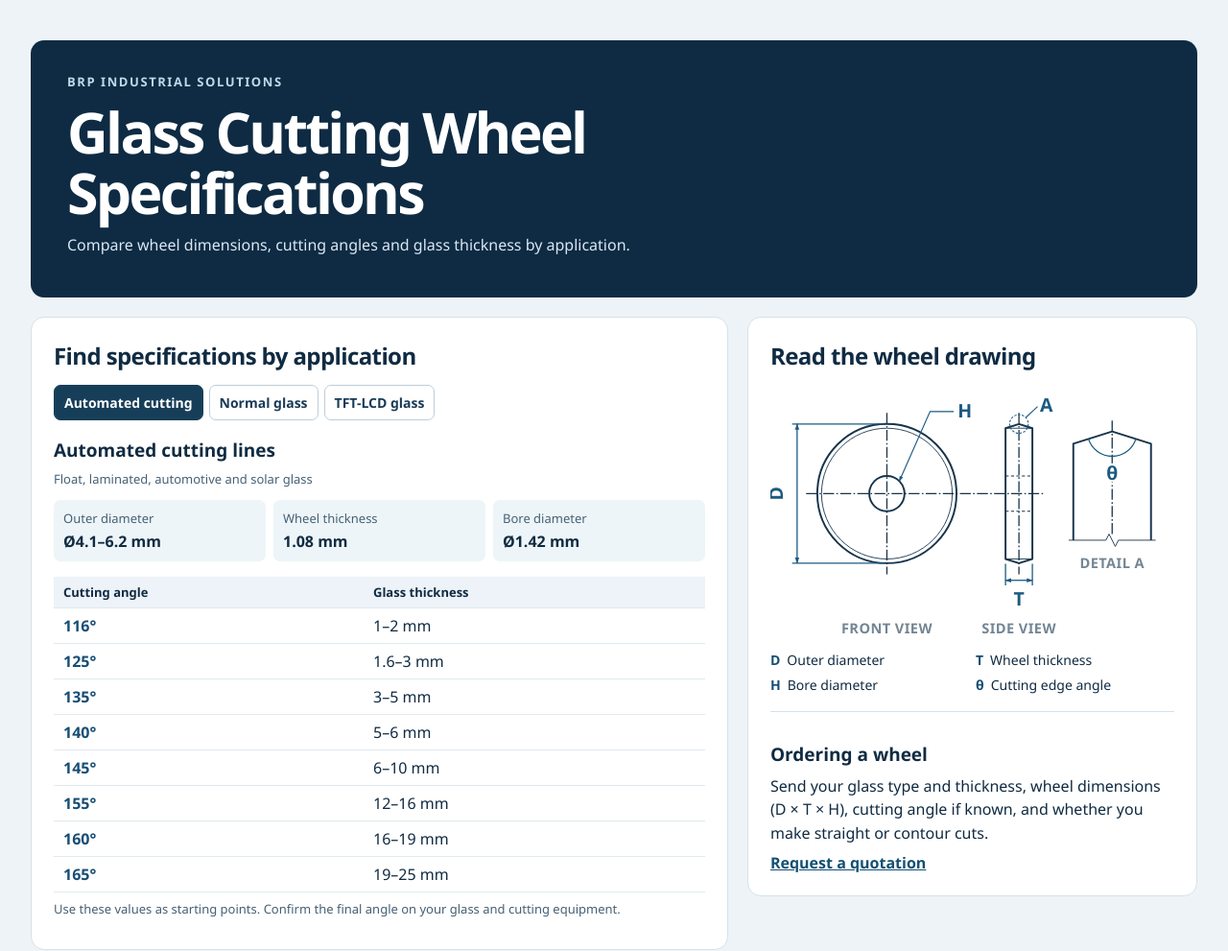
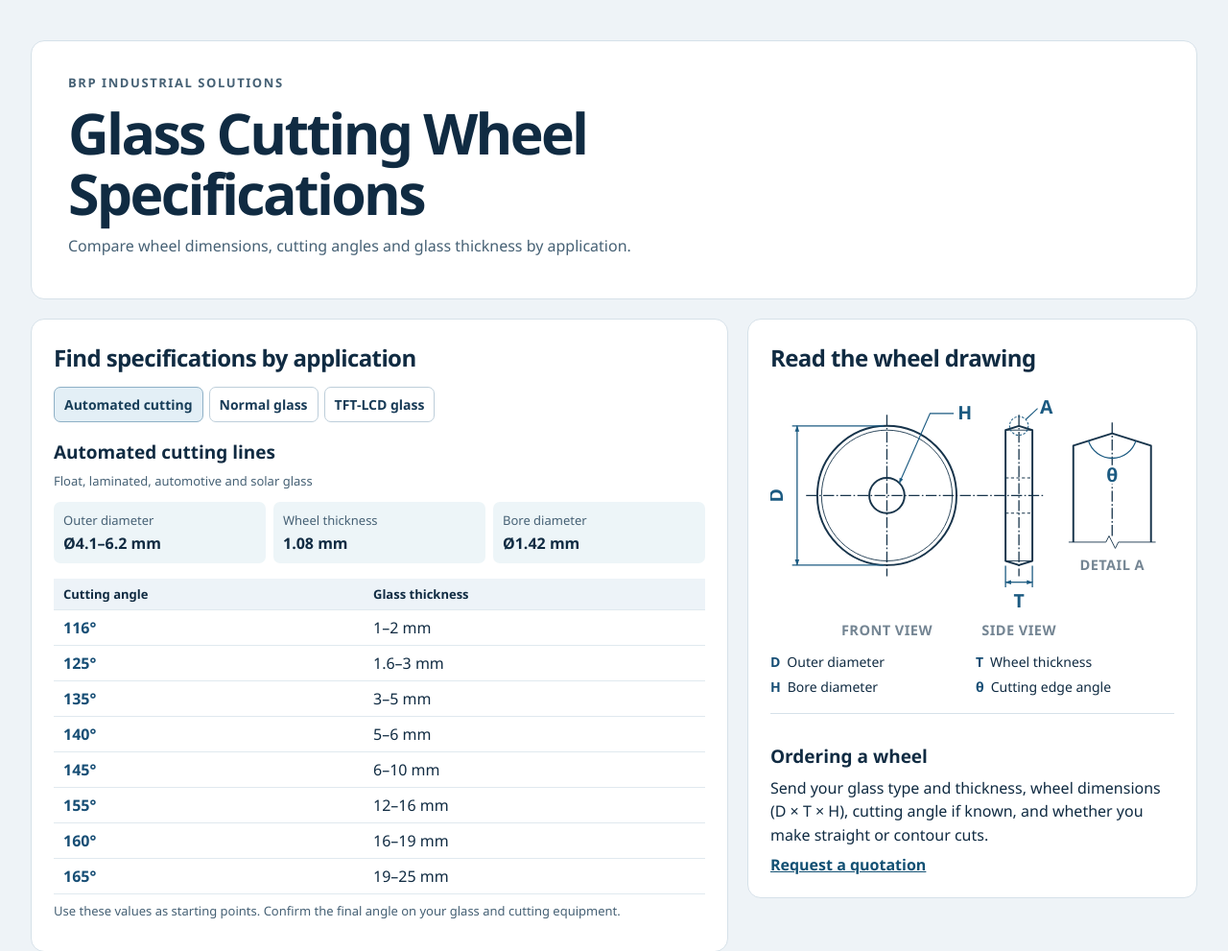
Before and after one commit to jkim408/brplimited, a plain HTML site: page assets/wheel-specifications.html in a window 1280 px wide. Shown: the top 991 px of the page at 96% size. Drawn offline with Linux system fonts and the light colour scheme.

Commit message:
Lighten the cutting wheel specifications background

```diff
--- a/assets/wheel-specifications.html
+++ b/assets/wheel-specifications.html
@@ -9,18 +9,18 @@
 :root{--color-text:#17344b;--color-accent-700:#1b5a81;--font-body:"Segoe UI",sans-serif;font-family:"Segoe UI",system-ui,sans-serif;color:#102b42;background:#eef3f7}
 body{margin:0}
 main{max-width:1280px;margin:auto;padding:42px 32px 55px}
-.hero{background:#0e2b43;color:white;padding:34px 38px;border-radius:14px}
-.brand{font-size:13px;color:#bcdbe8;font-weight:700;letter-spacing:.12em}
+.hero{background:#fff;color:#102b42;padding:34px 38px;border:1px solid #d6e1e9;border-radius:14px}
+.brand{font-size:13px;color:#466175;font-weight:700;letter-spacing:.12em}
 h1{font-size:clamp(32px,5vw,59px);letter-spacing:-.045em;line-height:1.06;margin:12px 0}
 p{line-height:1.53;margin:8px 0}
-.hero p{color:#dbe8f3}
+.hero p{color:#466175}
 h2{font-size:24px;letter-spacing:-.025em;margin:0 0 14px}
 h3{font-size:19px;margin:18px 0 8px}
 .layout{display:grid;grid-template-columns:minmax(0,1.55fr) minmax(0,1fr);align-items:start;gap:20px;margin-top:20px}
 .card{min-width:0;border:1px solid #d6e1e9;border-radius:14px;padding:23px;background:white}
 .selection{display:flex;flex-wrap:wrap;gap:6px}
 button{border:1px solid #bdceda;color:#183b57;background:white;font:inherit;font-size:14px;font-weight:600;border-radius:7px;padding:8px 10px;cursor:pointer}
-button[aria-pressed=true]{background:#173e59;color:white;border-color:#173e59}
+button[aria-pressed=true]{background:#e3eff6;color:#173e59;border-color:#8eb0c6}
 :focus-visible{outline:3px solid #2184a6;outline-offset:3px}
 .dims{display:grid;grid-template-columns:repeat(3,1fr);gap:8px;margin:12px 0 16px}
 .dims div{border-radius:7px;background:#edf5f8;padding:10px}
```
